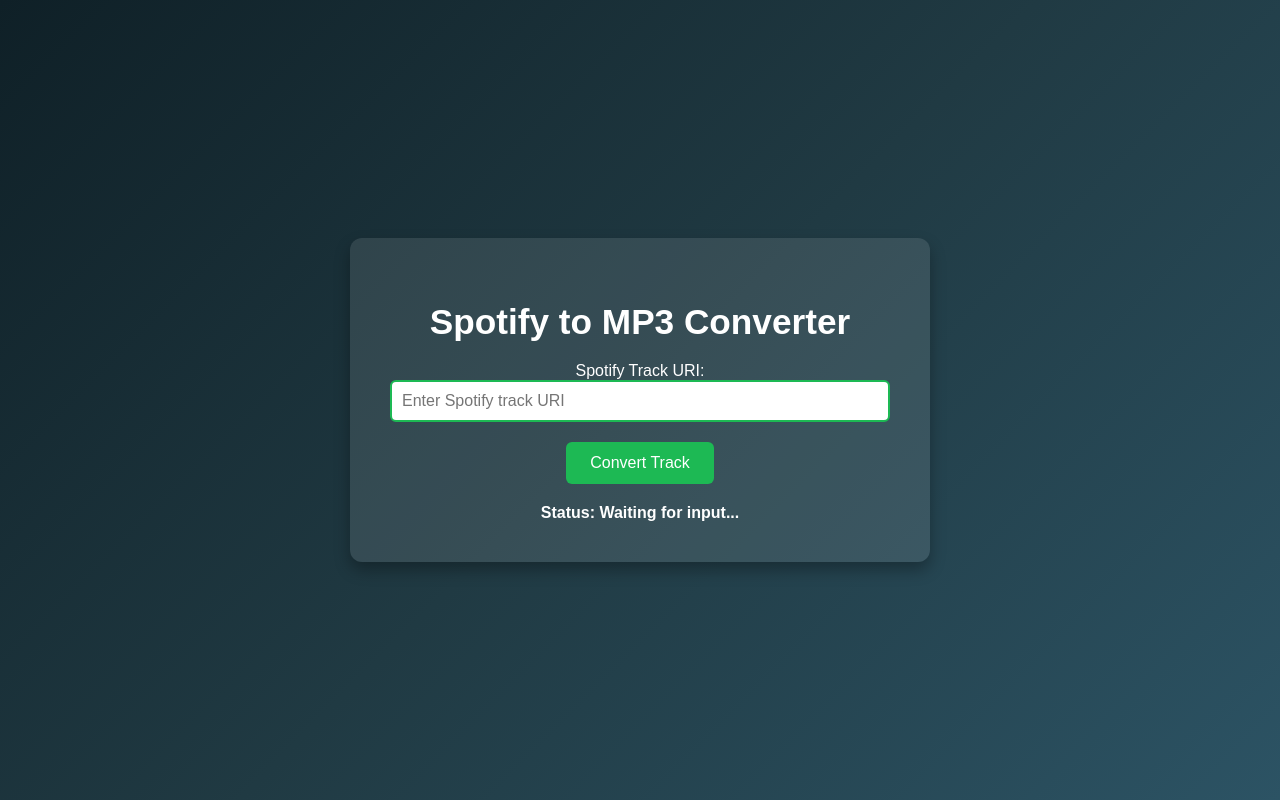
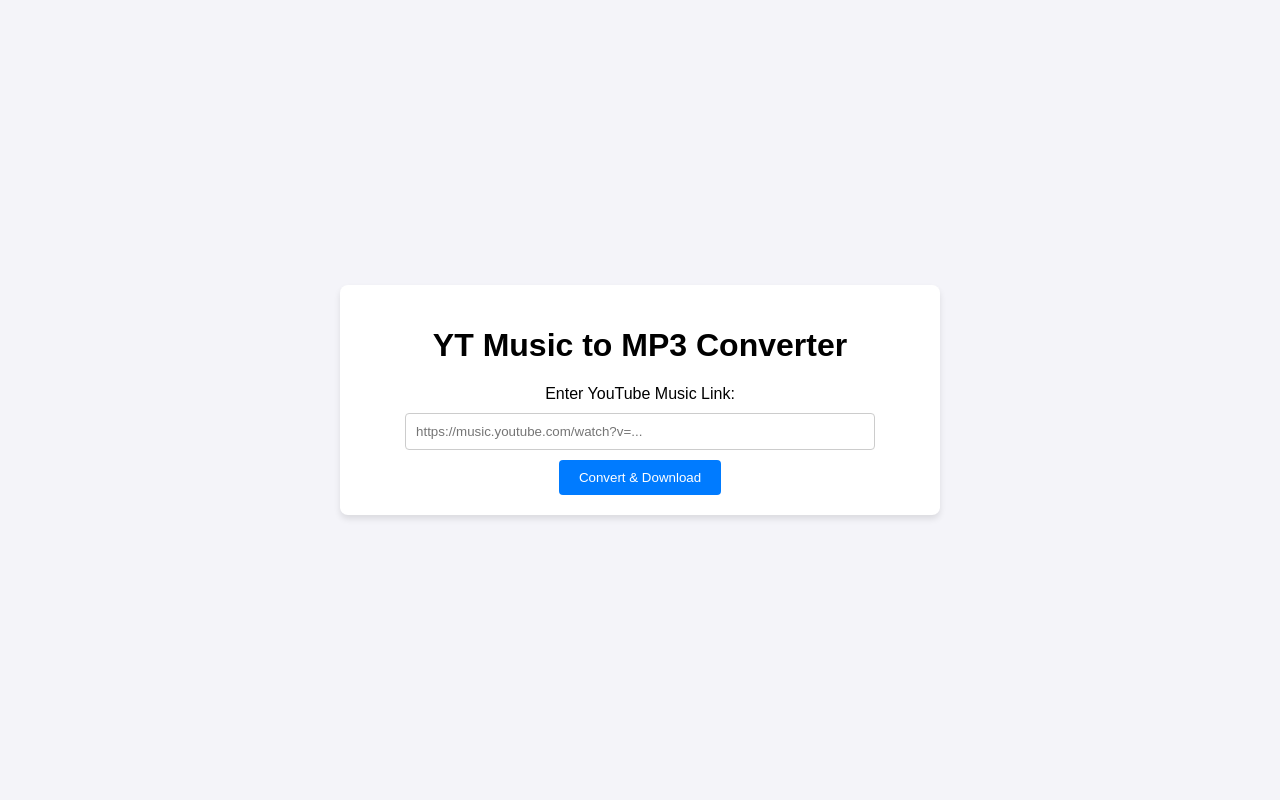
Before and after one commit to andinoferdi/Spotify-to-mp3, a Flask app: page / in a window 1280 px wide. Run offline with Flask 3, Linux system fonts and the light colour scheme; some libraries are stand-ins or nearby versions.

Commit message:
Rombak menjadi youtube music downloader

```diff
--- a/app.py
+++ b/app.py
@@ -1,94 +1,52 @@
-from flask import Flask, render_template, request, jsonify, url_for, send_file
-from services import get_track_info, find_and_download_songs, ProgressService
-from function import setup_environment, clean_filename
-import threading
 import os
-import time
-import logging
+from flask import Flask, render_template, request, send_from_directory
+from yt_dlp import YoutubeDL
+import subprocess
 
-# Inisialisasi Flask, ProgressService, dan environment
 app = Flask(__name__)
-progress_service = ProgressService()
-setup_environment()
+DOWNLOAD_FOLDER = "downloads"
+os.makedirs(DOWNLOAD_FOLDER, exist_ok=True)
 
-# Setup logging
-logging.basicConfig(level=logging.ERROR, format='%(asctime)s - %(levelname)s - %(message)s', filename='app_errors.log')
+def download_youtube_music_as_mp3(youtube_url):
+    options = {
+        'format': 'bestaudio/best',
+        'postprocessors': [
+            {
+                'key': 'FFmpegExtractAudio',
+                'preferredcodec': 'mp3',
+                'preferredquality': '192',
+            },
+        ],
+        'outtmpl': f'{DOWNLOAD_FOLDER}/%(title)s.%(ext)s',
+    }
 
-@app.route('/')
+    with YoutubeDL(options) as ydl:
+        info = ydl.extract_info(youtube_url, download=True)
+        filename = os.path.basename(ydl.prepare_filename(info).replace('.webm', '.mp3'))
+
+    reduced_volume_file = os.path.join(DOWNLOAD_FOLDER, f"reduced_{filename}")
+    original_file = os.path.join(DOWNLOAD_FOLDER, filename)
+    subprocess.run([
+        'ffmpeg', '-i', original_file, '-filter:a', 'volume=-5dB', '-y', reduced_volume_file
+    ])
+
+    os.replace(reduced_volume_file, original_file)
+    return filename
+
+@app.route("/", methods=["GET", "POST"])
 def index():
-    return render_template('index.html')
+    if request.method == "POST":
+        youtube_url = request.form["url"]
+        try:
+            filename = download_youtube_music_as_mp3(youtube_url)
+            return render_template("index.html", filename=filename)
+        except Exception as e:
+            return f"An error occurred: {e}", 500
+    return render_template("index.html")
 
-@app.route('/status')
-def status():
-    return jsonify({"progress": progress_service.get_status()})
+@app.route("/downloads/<filename>")
+def downloads(filename):
+    return send_from_directory(DOWNLOAD_FOLDER, filename, as_attachment=True)
 
-@app.route('/convert', methods=['POST'])
-def convert():
-    track_uri = request.form['track_uri']
-    try:
-        # Logging untuk URI yang diterima
-        logging.info(f"Received Spotify URI: {track_uri}")
-
-        # Mendapatkan informasi lagu dari Spotify
-        try:
-            track_info = get_track_info(track_uri)
-            logging.info(f"Track info retrieved: {track_info}")
-        except Exception as e:
-            logging.error(f"Spotify API Error: {e}")
-            progress_service.update_status("Error: Gagal mendapatkan informasi dari Spotify. Pastikan URI benar dan coba lagi.")
-            return jsonify({"status": "error", "message": "Gagal mendapatkan informasi dari Spotify. Pastikan URI benar dan coba lagi."})
-
-        # Bersihkan nama file
-        track_name = clean_filename(track_info['name'])
-        artist_name = clean_filename(track_info['artist'])
-        album_name = track_info.get('album')
-        album_cover_url = track_info.get('album_cover_url')
-
-        # Logging informasi lagu dan album
-        logging.info(f"Track Name: {track_name}, Artist Name: {artist_name}, Album Name: {album_name}, Album Cover URL: {album_cover_url}")
-
-        progress_service.update_status(f"Mengunduh track '{track_name}' oleh '{artist_name}' dari YouTube...")
-
-        # Panggil layanan unduhan dari YouTube
-        try:
-            filename = find_and_download_songs(track_name, artist_name, progress_service, album_name, album_cover_url)
-            logging.info(f"File downloaded and saved as: {filename}")
-        except PermissionError:
-            logging.error("File access error: File sedang digunakan atau terkunci.")
-            progress_service.update_status("Error: File sedang digunakan atau terkunci.")
-            return jsonify({"status": "error", "message": "File sedang digunakan atau terkunci. Coba lagi nanti."})
-        except Exception as e:
-            logging.error(f"YouTube Download Error: {e}")
-            progress_service.update_status("Error: Gagal mengunduh file dari YouTube. Coba lagi nanti.")
-            return jsonify({"status": "error", "message": "Gagal mengunduh file dari YouTube. Coba lagi nanti."})
-
-        # Perbarui status jika unduhan berhasil
-        progress_service.update_status(f"Track '{track_name}' oleh '{artist_name}' berhasil diunduh!")
-
-        # Generate URL unduhan
-        download_url = url_for('download_file', filename=filename)
-        return jsonify({"status": "success", "message": f"Track '{track_name}' berhasil diunduh!", "download_url": download_url})
-    except Exception as e:
-        logging.error(f"General Error: {e}")
-        progress_service.update_status("Error: Terjadi kesalahan yang tidak terduga.")
-        return jsonify({"status": "error", "message": "Terjadi kesalahan yang tidak terduga. Coba lagi nanti."})
-
-@app.route('/download/<filename>')
-def download_file(filename):
-    file_path = os.path.join(os.getcwd(), filename)
-    response = send_file(file_path, as_attachment=True)
-
-    threading.Thread(target=delayed_file_removal, args=(file_path, 5)).start()
-    return response
-
-def delayed_file_removal(filename, delay=5):
-    time.sleep(delay)
-    if os.path.exists(filename):
-        try:
-            os.remove(filename)
-            logging.info(f"File {filename} has been removed after {delay} seconds.")
-        except Exception as e:
-            logging.error(f"File Deletion Error: {e}")
-
-if __name__ == '__main__':
+if __name__ == "__main__":
     app.run(debug=True)
--- a/services/__init__.py
+++ /dev/null
@@ -1,5 +0,0 @@
-# services/__init__.py
-
-from .spotify_service import get_spotify_client, get_track_info
-from .youtube_service import find_and_download_songs
-from .progress_service import ProgressService
--- a/static/style.css
+++ b/static/style.css
@@ -1,96 +1,42 @@
-/* Background and font settings */
 body {
   font-family: Arial, sans-serif;
+  background-color: #f4f4f9;
   display: flex;
+  justify-content: center;
   align-items: center;
-    justify-content: center;
-    min-height: 100vh;
+  height: 100vh;
   margin: 0;
-    background: linear-gradient(135deg, #0f2027, #203a43, #2c5364);
-    color: #fff;
 }
 
 .container {
-    background: rgba(255, 255, 255, 0.1);
-    border-radius: 12px;
-    padding: 40px;
-    box-shadow: 0px 8px 16px rgba(0, 0, 0, 0.3);
-    max-width: 500px;
-    width: 100%;
   text-align: center;
+  background: white;
+  padding: 20px;
+  border-radius: 8px;
+  box-shadow: 0 4px 6px rgba(0, 0, 0, 0.1);
 }
 
-/* Title styling */
-h1 {
-    font-size: 2.2em;
-    margin-bottom: 20px;
+input[type="text"] {
+  width: 80%;
+  padding: 10px;
+  margin: 10px 0;
+  border: 1px solid #ccc;
+  border-radius: 4px;
 }
 
-/* Input styling */
-input[type="text"] {
-    padding: 10px;
-    width: 100%;
-    border: 2px solid #1DB954;
-    border-radius: 6px;
-    font-size: 1em;
-    margin-bottom: 20px;
-    box-sizing: border-box;
-    transition: border-color 0.3s;
-}
-
-input[type="text"]:focus {
-    border-color: #1ed760;
-    outline: none;
-}
-
-/* Button styling */
 button {
-    padding: 12px 24px;
+  padding: 10px 20px;
+  background-color: #007bff;
+  color: white;
   border: none;
-    border-radius: 6px;
-    background-color: #1DB954;
-    color: #fff;
-    font-size: 1em;
+  border-radius: 4px;
   cursor: pointer;
-    transition: background-color 0.3s ease, transform 0.2s ease;
 }
 
 button:hover {
-    background-color: #1ed760;
-    transform: scale(1.05);
+  background-color: #0056b3;
 }
 
-button:active {
-    transform: scale(0.95);
-}
-
-/* Progress bar styling */
-#progress-bar-container {
-    width: 100%;
-    background-color: rgba(255, 255, 255, 0.2);
-    border-radius: 5px;
-    overflow: hidden;
-    margin-top: 20px;
-    display: none; /* Hide initially */
-}
-
-#progress-bar {
-    height: 10px;
-    width: 0;
-    background-color: #1DB954;
-    transition: width 0.3s;
-}
-
-/* Loading indicator styling */
-#loading {
-    display: none;
+.download-section {
   margin-top: 20px;
 }
-
-/* Error message styling */
-.error-message {
-    color: #ff4c4c;
-    font-weight: bold;
-    margin-top: 10px;
-    transition: opacity 0.3s ease;
-}
--- a/templates/index.html
+++ b/templates/index.html
@@ -1,109 +1,31 @@
 <!DOCTYPE html>
 <html lang="en">
   <head>
-    <meta charset="UTF-8">
-    <meta name="viewport" content="width=device-width, initial-scale=1.0">
-    <title>Spotify to MP3 Converter</title>
-    <link rel="stylesheet" href="{{ url_for('static', filename='style.css') }}">
-    <script src="https://cdn.socket.io/4.0.0/socket.io.min.js"></script> <!-- Library Socket.IO -->
-    <script>
-        const SPOTIFY_TRACK_URI_REGEX = /^https:\/\/open\.spotify\.com\/track\/[A-Za-z0-9]+$/;
-        const socket = io();
-
-        socket.on('connect', function() {
-            console.log('Connected to server');
-        });
-
-        socket.on('progress', function(data) {
-            document.getElementById("progress").innerText = data.message;
-            updateProgressBar(data.progress || 100); // Update progress bar, 100% by default if not specified
-        });
-
-        function startDownload(event) {
-            event.preventDefault();
-
-            const trackUriInput = document.getElementById('track_uri');
-            const trackUri = trackUriInput.value.trim();
-
-            // Validasi input URI Spotify
-            if (!SPOTIFY_TRACK_URI_REGEX.test(trackUri)) {
-                document.getElementById("progress").innerText = "Invalid Spotify track URI. Please enter a valid Spotify track URL.";
-                document.getElementById("progress").classList.add("error-message");
-                trackUriInput.focus();
-                return;
-            } else {
-                document.getElementById("progress").classList.remove("error-message");
-            }
-
-            // Reset tampilan progres
-            document.getElementById("progress").innerText = "Starting conversion...";
-            document.getElementById("downloadLink").style.display = "none";
-            document.getElementById("loading").style.display = "block";
-            document.getElementById("progress-bar-container").style.display = "block";
-            updateProgressBar(0);
-
-            const formData = new FormData(document.getElementById('trackForm'));
-
-            fetch('/convert', {
-                method: 'POST',
-                body: formData
-            })
-            .then(response => response.json())
-            .then(data => {
-                document.getElementById("loading").style.display = "none"; // Hide loading indicator
-                if (data.status === 'success') {
-                    document.getElementById("progress").innerText = data.message;
-                    const downloadLink = document.getElementById("downloadLink");
-                    downloadLink.href = data.download_url;
-                    downloadLink.style.display = "block";
-                    updateProgressBar(100); // Set progress bar to 100% on success
-                } else {
-                    document.getElementById("progress").innerText = "Error: " + data.message;
-                    document.getElementById("progress").classList.add("error-message");
-                    updateProgressBar(0); // Reset progress bar on error
-                }
-            })
-            .catch(error => {
-                document.getElementById("loading").style.display = "none";
-                document.getElementById("progress").innerText = "Error: " + error;
-                document.getElementById("progress").classList.add("error-message");
-                updateProgressBar(0); // Reset progress bar on error
-            });
-        }
-
-        function updateProgressBar(percentage) {
-            const progressBar = document.getElementById("progress-bar");
-            progressBar.style.width = percentage + "%";
-        }
-    </script>
+    <meta charset="UTF-8" />
+    <meta name="viewport" content="width=device-width, initial-scale=1.0" />
+    <title>YT Music to MP3 Converter</title>
+    <link rel="stylesheet" href="/static/style.css" />
   </head>
   <body>
     <div class="container">
-        <h1>Spotify to MP3 Converter</h1>
-
-        <!-- Form untuk mengunduh single track -->
-        <form id="trackForm" onsubmit="startDownload(event)">
-            <label for="track_uri">Spotify Track URI:</label>
-            <input type="text" id="track_uri" autocomplete="off" name="track_uri" required placeholder="Enter Spotify track URI">
-            <button type="submit">Convert Track</button>
+      <h1>YT Music to MP3 Converter</h1>
+      <form action="/" method="POST">
+        <label for="url">Enter YouTube Music Link:</label>
+        <input
+          type="text"
+          id="url"
+          name="url"
+          placeholder="https://music.youtube.com/watch?v=..."
+          required
+        />
+        <button type="submit">Convert & Download</button>
       </form>
-
-        <!-- Loading indicator -->
-        <div id="loading" style="display: none; margin-top: 20px;">
-            <img src="{{ url_for('static', filename='loading.gif') }}" alt="Loading..." width="50">
-            <p>Converting track, please wait...</p>
+      {% if filename %}
+      <div class="download-section">
+        <p>File ready for download:</p>
+        <a href="/downloads/{{ filename }}" download>Download MP3</a>
       </div>
-
-        <!-- Progres bar -->
-        <div id="progress-bar-container">
-            <div id="progress-bar"></div>
-        </div>
-
-        <!-- Menampilkan progres -->
-        <div id="progress" style="margin-top: 20px; font-weight: bold;">Status: Waiting for input...</div>
-
-        <!-- Link untuk mengunduh file setelah siap -->
-        <a id="downloadLink" href="#" style="display: none; margin-top: 10px;">Download File</a>
+      {% endif %}
     </div>
   </body>
 </html>
```
Also changed, not shown: function.py (deleted, +0 -12 lines), services/progress_service.py (deleted, +0 -10 lines), services/spotify_service.py (deleted, +0 -27 lines), README.md (deleted), 2 other files. Lines whose indentation alone changed are shown as unchanged.
